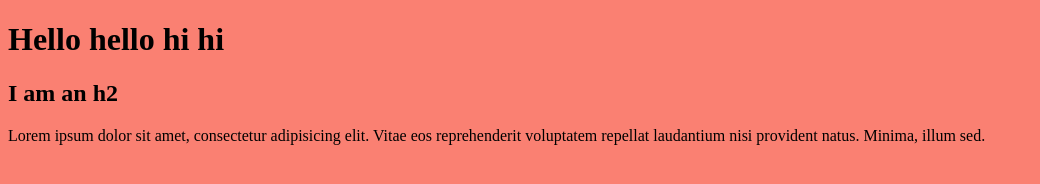
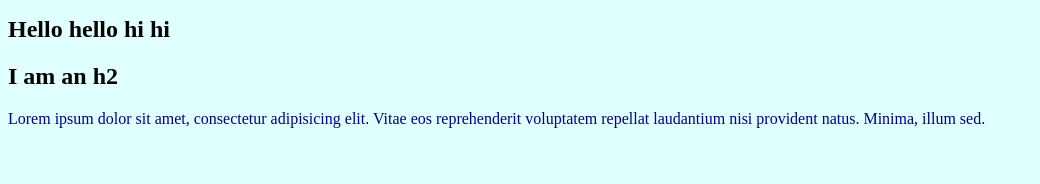
Before and after one commit to rylankearney/automatic-octo-parakeet, a plain HTML site: page index.html in a window 1280 px wide. Shown: the whole page, without its empty margins (0-1040 px from the left). Drawn offline with Linux system fonts and the light colour scheme.

Commit message:
fun new styles

```diff
--- a/style.css
+++ b/style.css
@@ -1,3 +1,11 @@
 body {
-    background: salmon;
+    background: lightcyan;
 }
+
+h1 {
+    font-size: 24px;
+}
+
+p {
+    color:darkblue;
+}
```
